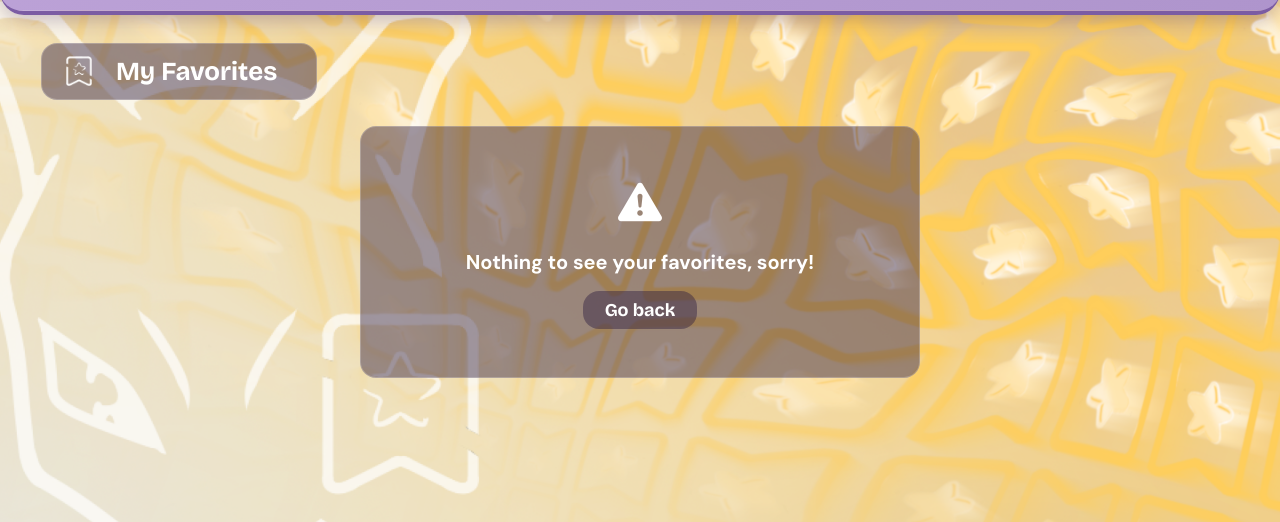
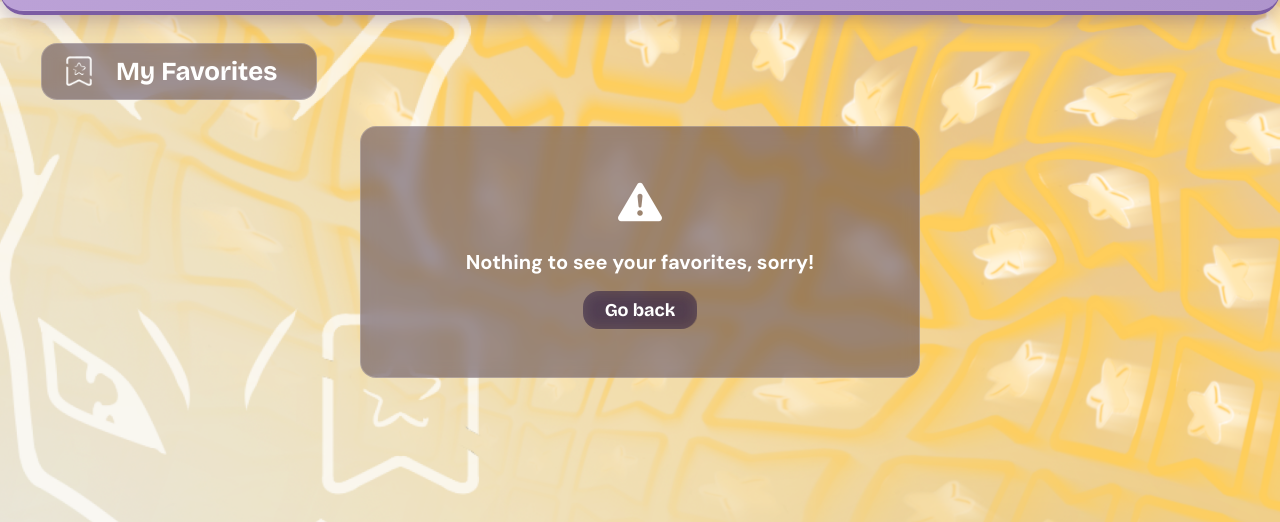
Before and after one commit to tiagovtsdev/pokenie, a plain HTML site: page favorites/favorites.html in a window 1280 px wide. Shown: the part 105-627 px from the top of the page. Drawn offline with nearby package versions, Linux system fonts and the light colour scheme.

Commit message:
ajustes nos efeitos de vidro de toda main (.css)

```diff
--- a/details/details.css
+++ b/details/details.css
@@ -29,6 +29,7 @@
     --vidro-borda: rgba(255, 255, 255, 0.22);
     --cor-barra: rgba(80, 50, 110, 0.45);
     --cor-barra-forte: rgba(80, 50, 110, 0.7);
+    --desfoque: blur(8px);
 
     --raio: 16px;
     --raio-cabecalho: 24px;
@@ -147,6 +148,7 @@ h1, h2, h3 {
     background: var(--vidro);
     border: 1px solid var(--vidro-borda);
     text-align: center;
+    backdrop-filter: var(--desfoque);
 }
 
 .caixa-erro[hidden] {
@@ -366,6 +368,7 @@ h1, h2, h3 {
     text-decoration: none;
     cursor: pointer;
     transition: background var(--transicao);
+    backdrop-filter: var(--desfoque);
 }
 
 .pilula-vidro:hover {
@@ -513,7 +516,7 @@ h1, h2, h3 {
     max-width: 85vw;
     object-fit: contain;
     object-position: right bottom;
-    opacity: 0.55;
+    opacity: 0.30;
     user-select: none;
 }
 
@@ -546,6 +549,7 @@ h1, h2, h3 {
     background: var(--vidro);
     border: 1px solid var(--vidro-borda);
     box-shadow: var(--sombra-card);
+    backdrop-filter: var(--desfoque);
 }
 
 .bloco {
@@ -1083,6 +1087,7 @@ a.evo-no:hover {
     border-radius: var(--raio);
     background: var(--vidro);
     border: 1px solid var(--vidro-borda);
+    backdrop-filter: var(--desfoque);
 }
 
 .nav-seta {
--- a/favorites/favorites.css
+++ b/favorites/favorites.css
@@ -29,6 +29,7 @@
     --vidro-borda: rgba(255, 255, 255, 0.22);
     --cor-barra: rgba(80, 50, 110, 0.45);
     --cor-barra-forte: rgba(80, 50, 110, 0.7);
+    --desfoque: blur(8px);
 
     --raio: 16px;
     --raio-cabecalho: 24px;
@@ -137,6 +138,7 @@ h1, h2, h3 {
     background: var(--vidro);
     border: 1px solid var(--vidro-borda);
     text-align: center;
+    backdrop-filter: var(--desfoque);
 }
 
 .caixa-erro[hidden] {
@@ -365,6 +367,7 @@ h1, h2, h3 {
     cursor: pointer;
     box-shadow: inset;
     transition: background var(--transicao);
+    backdrop-filter: var(--desfoque);
 }
 
 .pilula-vidro:hover {
@@ -506,6 +509,7 @@ h1, h2, h3 {
     border: 1px solid var(--vidro-borda);
     font-size: 26px;
     font-weight: 700;
+    backdrop-filter: var(--desfoque);
 }
 
 .titulo-pagina img {
@@ -528,6 +532,7 @@ h1, h2, h3 {
     border: 1px solid var(--vidro-borda);
     box-shadow: var(--sombra-card);
     transition: background var(--transicao);
+    backdrop-filter: var(--desfoque);
 }
 
 .card.entrada {
@@ -640,6 +645,7 @@ h1, h2, h3 {
     text-align: center;
     font-size: 18px;
     font-weight: 600;
+    backdrop-filter: var(--desfoque);
 }
 
 /* paginação */
@@ -680,6 +686,7 @@ h1, h2, h3 {
     border-radius: var(--raio);
     border: 1px solid var(--vidro-borda);
     background: var(--vidro);
+    backdrop-filter: var(--desfoque);
 }
 
 .paginacao-botoes button {
--- a/home/style.css
+++ b/home/style.css
@@ -29,6 +29,7 @@
     --vidro-borda: rgba(255, 255, 255, 0.22);
     --cor-barra: rgba(80, 50, 110, 0.45);
     --cor-barra-forte: rgba(80, 50, 110, 0.7);
+    --desfoque: blur(8px);
 
     --raio: 16px;
     --raio-cabecalho: 24px;
@@ -137,6 +138,7 @@ h1, h2, h3 {
     background: var(--vidro);
     border: 1px solid var(--vidro-borda);
     text-align: center;
+    backdrop-filter: var(--desfoque);
 }
 
 .caixa-erro[hidden] {
@@ -365,6 +367,7 @@ h1, h2, h3 {
     cursor: pointer;
     box-shadow: inset;
     transition: background var(--transicao);
+    backdrop-filter: var(--desfoque);
 }
 
 .pilula-vidro:hover {
@@ -507,6 +510,7 @@ h1, h2, h3 {
     border: 1px solid var(--vidro-borda);
     font-size: 26px;
     font-weight: 700;
+    backdrop-filter: var(--desfoque);
 }
 
 .titulo-pagina img {
@@ -529,6 +533,7 @@ h1, h2, h3 {
     border: 1px solid var(--vidro-borda);
     box-shadow: var(--sombra-card);
     transition: background var(--transicao);
+    backdrop-filter: var(--desfoque);
 }
 
 .card.entrada {
@@ -641,6 +646,7 @@ h1, h2, h3 {
     text-align: center;
     font-size: 18px;
     font-weight: 600;
+    backdrop-filter: var(--desfoque);
 }
 
 /* paginação */
@@ -681,6 +687,7 @@ h1, h2, h3 {
     border-radius: var(--raio);
     border: 1px solid var(--vidro-borda);
     background: var(--vidro);
+    backdrop-filter: var(--desfoque);
 }
 
 .paginacao-botoes button {
```
